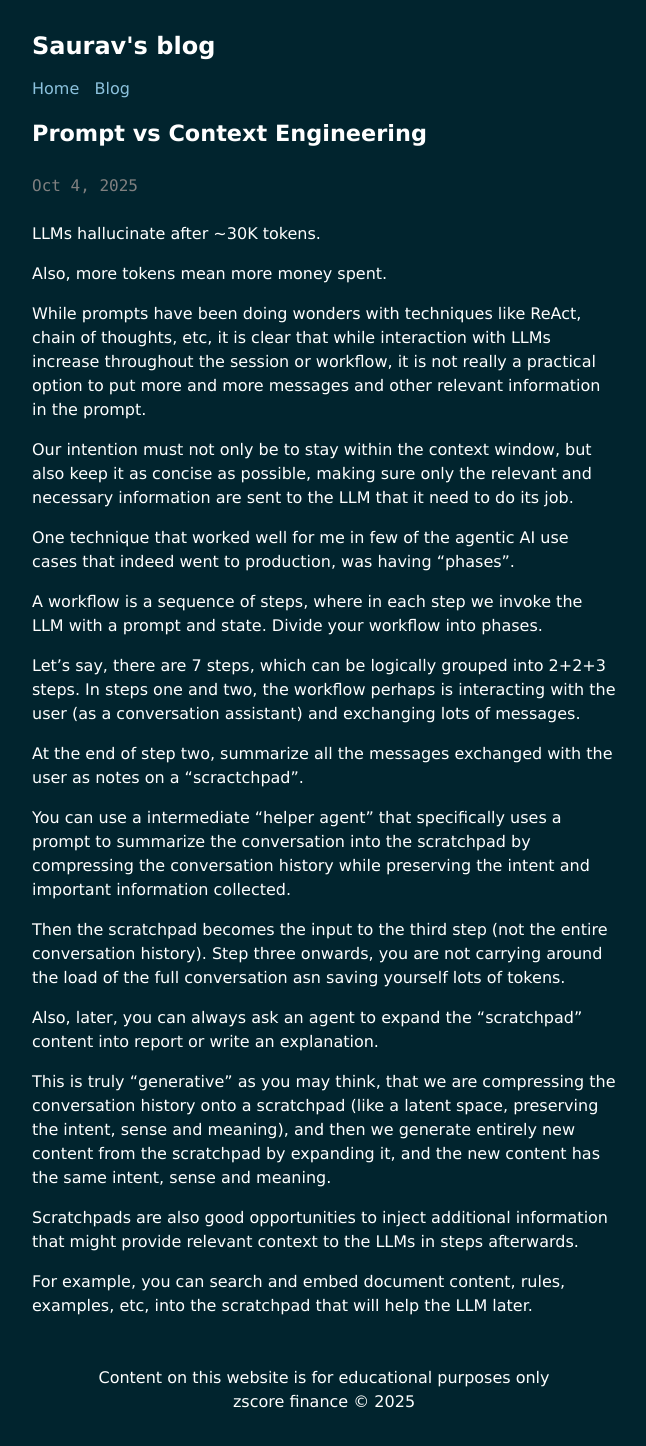
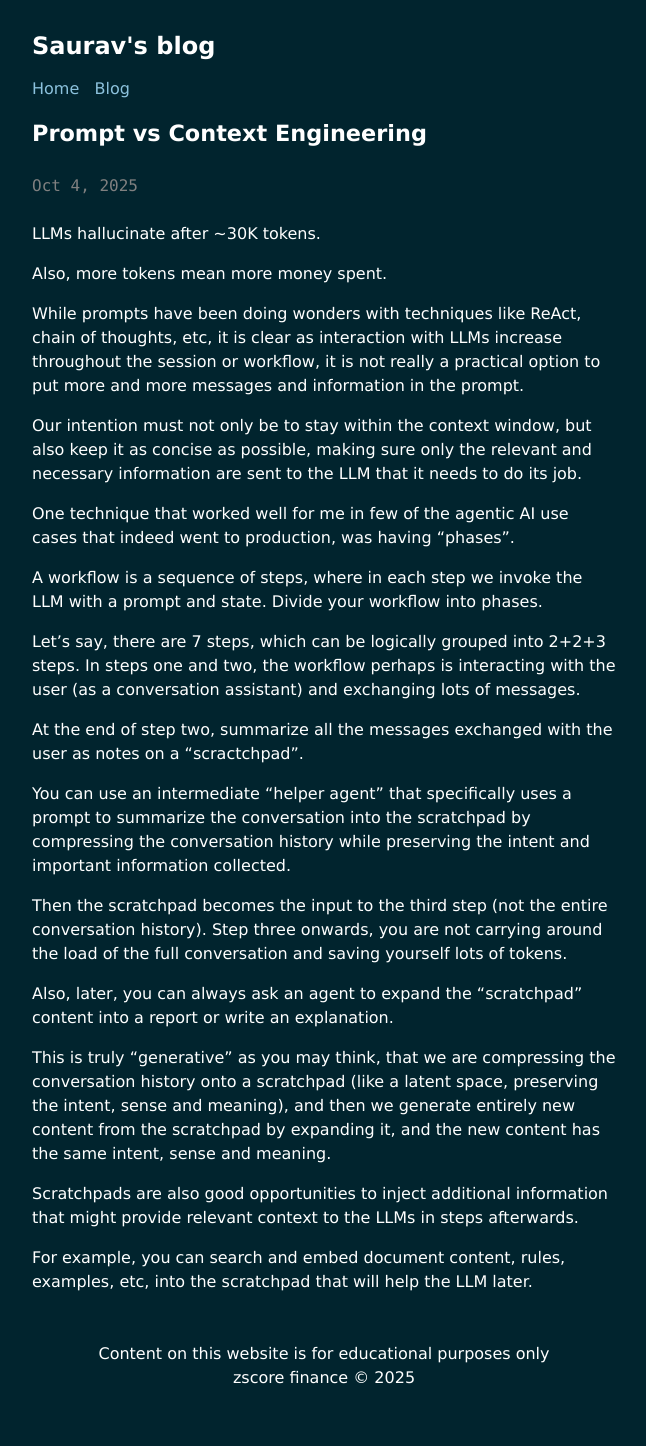
Before and after one commit to agentloopfyi/agentloopfyi.github.io, a Jekyll site: the page built from _posts/2025-10-04-prompt-vs-context.markdown, in a window 1280 px wide. Shown: the whole page, without its empty margins (316-962 px from the left). Built offline with Jekyll 4.4.1, drawn with Linux system fonts in a browser that asks for light colours; after the commit the page ends 1422 px from its top, so only the background shows below that.

Commit message:
Update 2025-10-04-prompt-vs-context.markdown

```diff
--- a/_posts/2025-10-04-prompt-vs-context.markdown
+++ b/_posts/2025-10-04-prompt-vs-context.markdown
@@ -9,9 +9,9 @@ LLMs hallucinate after ~30K tokens.
 
 Also, more tokens mean more money spent.
 
-While prompts have been doing wonders with techniques like ReAct, chain of thoughts, etc, it is clear that while interaction with LLMs increase throughout the session or workflow, it is not really a practical option to put more and more messages and other relevant information in the prompt.
+While prompts have been doing wonders with techniques like ReAct, chain of thoughts, etc, it is clear as interaction with LLMs increase throughout the session or workflow, it is not really a practical option to put more and more messages and information in the prompt.
 
-Our intention must not only be to stay within the context window, but also keep it as concise as possible, making sure only the relevant and necessary information are sent to the LLM that it need to do its job.
+Our intention must not only be to stay within the context window, but also keep it as concise as possible, making sure only the relevant and necessary information are sent to the LLM that it needs to do its job.
 
 One technique that worked well for me in few of the agentic AI use cases that indeed went to production, was having "phases".
 
@@ -21,11 +21,11 @@ Let's say, there are 7 steps, which can be logically grouped into 2+2+3 steps. I
 
 At the end of step two, summarize all the messages exchanged with the user as notes on a "scractchpad".
 
-You can use a intermediate "helper agent" that specifically uses a prompt to summarize the conversation into the scratchpad by compressing the conversation history while preserving the intent and important information collected.
+You can use an intermediate "helper agent" that specifically uses a prompt to summarize the conversation into the scratchpad by compressing the conversation history while preserving the intent and important information collected.
 
-Then the scratchpad becomes the input to the third step (not the entire conversation history). Step three onwards, you are not carrying around the load of the full conversation asn saving yourself lots of tokens.
+Then the scratchpad becomes the input to the third step (not the entire conversation history). Step three onwards, you are not carrying around the load of the full conversation and saving yourself lots of tokens.
 
-Also, later, you can always ask an agent to expand the "scratchpad" content into report or write an explanation.
+Also, later, you can always ask an agent to expand the "scratchpad" content into a report or write an explanation.
 
 This is truly "generative" as you may think, that we are compressing the conversation history onto a scratchpad (like a latent space, preserving the intent, sense and meaning), and then we generate entirely new content from the scratchpad by expanding it, and the new content has the same intent, sense and meaning.
 
```
